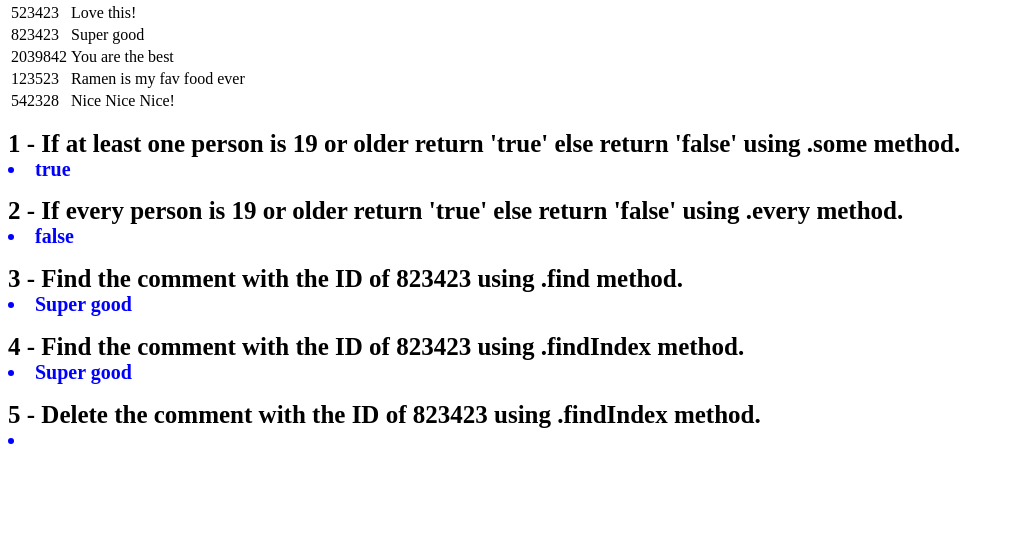
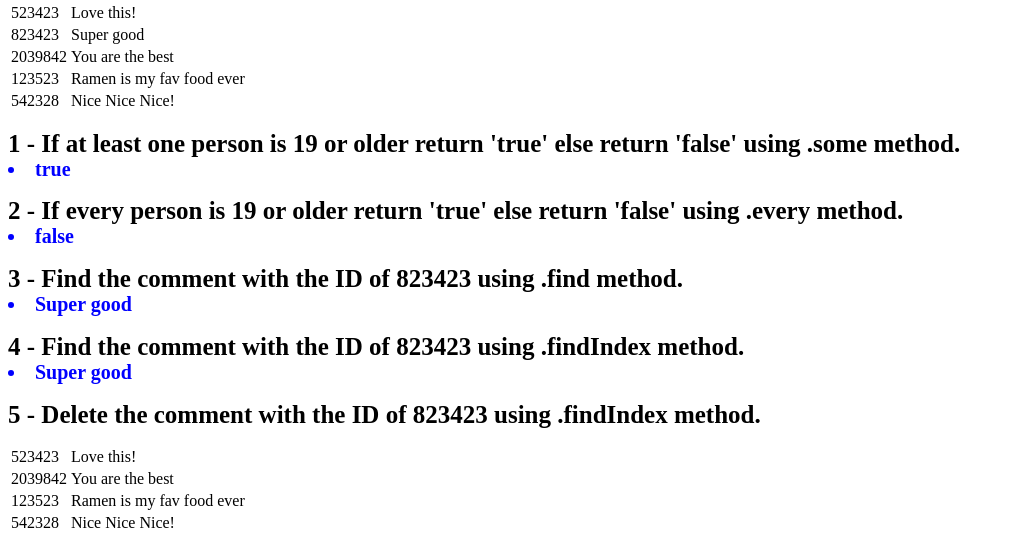
Before and after one commit to Pazoia/JavaScript30_day-7_JS-Array-Cardio_Part-2, a plain HTML site: page index.html in a window 1280 px wide. Shown: the part 284-827 px from the top of the page, without its empty margins (0-1014 px from the left). Before the commit the page ends 800 px from the top, so only its background shows below. Drawn offline with Linux system fonts and the light colour scheme.

Commit message:
Exercise 5 - Delete the comment with the ID of 823423 using .findIndex method

```diff
--- a/index.html
+++ b/index.html
@@ -172,18 +172,26 @@
         // Exercise 5
         // Array.prototype.findIndex()
         // delete the comment with the ID of 823423
+        const newIndex = comments.findIndex(comment => comment.id === 823423);
+        comments.splice(newIndex, 1);
+
+        console.table(comments);
+
     </script>
     <h1 class="exercises">
         5 - Delete the comment with the ID of 823423 using .findIndex method. <br>
-        <div class="answers">
-            <li>
-                <script type="text/javascript">
-
-                </script>
-            </li>
-        </div>
+            <script type="text/javascript">
+                var table = document.createElement("table");
+                for (var i = 0; i < comments.length; i++) {
+                    var row = table.insertRow(-1);
+                    var idCell = row.insertCell(-1);
+                    idCell.appendChild(document.createTextNode(comments[i].id));
+                    var textCell = row.insertCell(-1);
+                    textCell.appendChild(document.createTextNode(comments[i].text));
+                }
+                document.body.appendChild(table);
+            </script>
     </h1>
-
 
 </body>
 </html>
```
